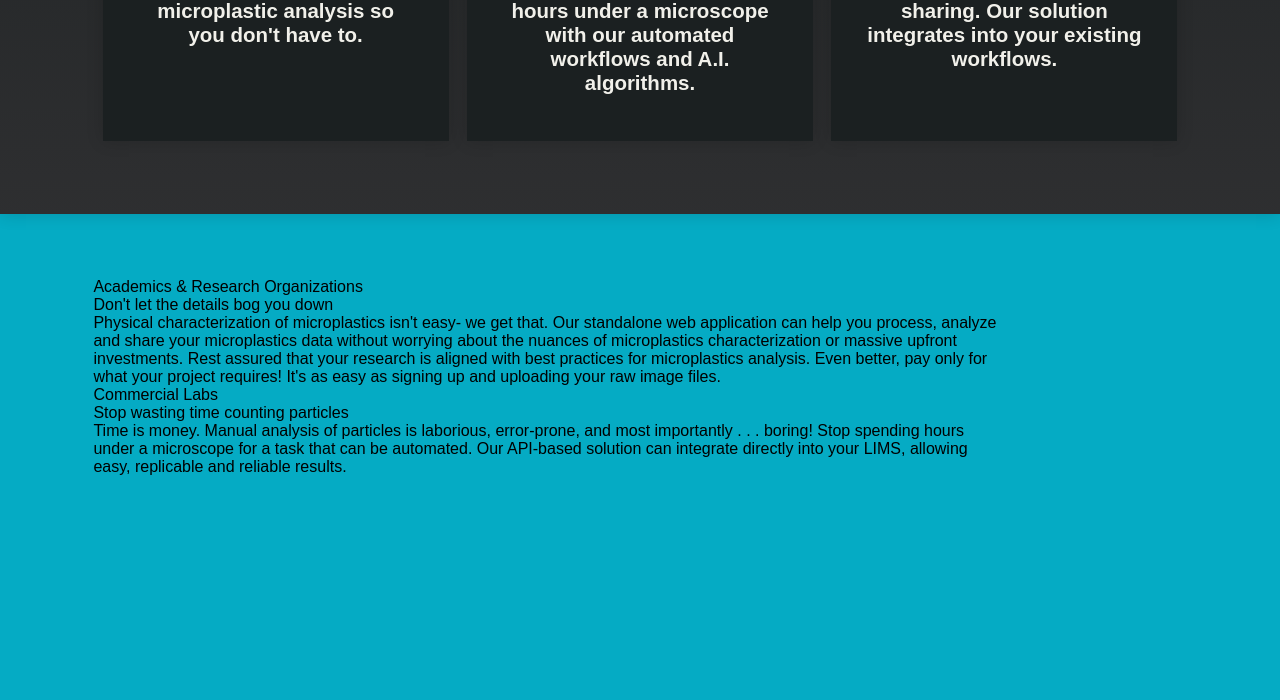
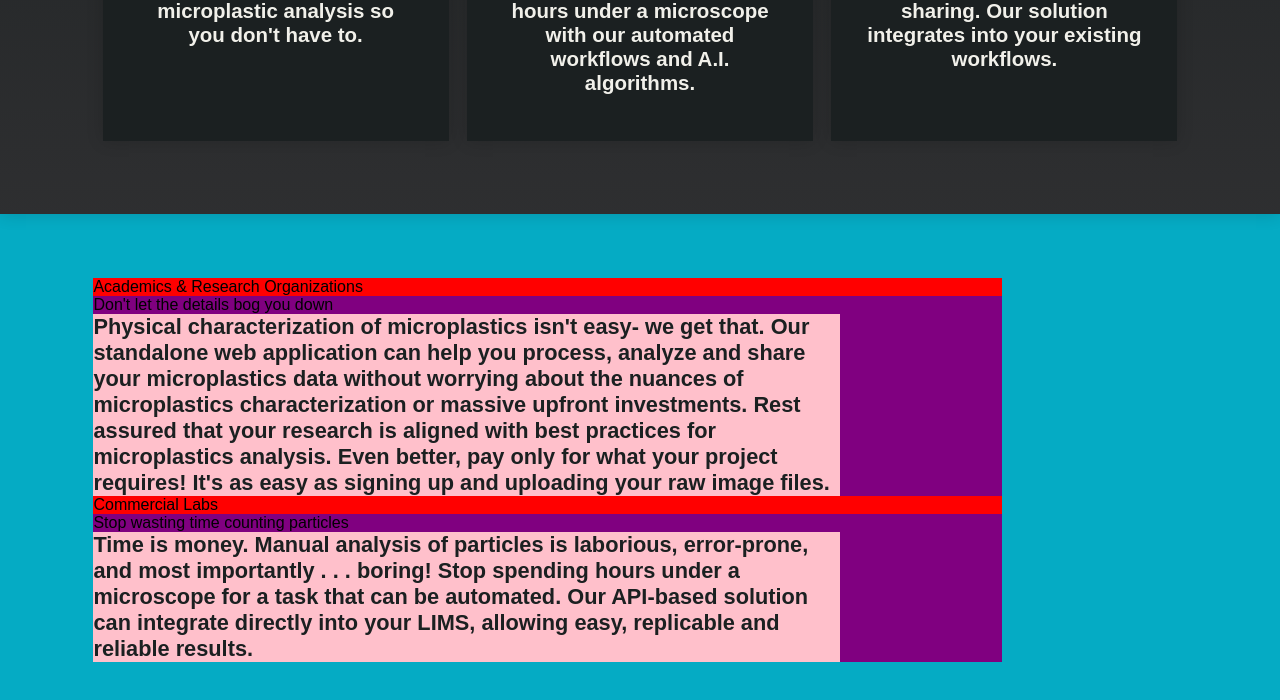
Before and after one commit to AbbaTek-Group/mp-connect, a React (Create React App) app in the folder mp-connect/: page / in a window 1280 px wide. Shown: the part 1487-2187 px from the top of the page. Built offline with nearby package versions, Linux system fonts and the light colour scheme; a web font is replaced by a local one.

Commit message:
EOD 01/31

```diff
--- a/mp-connect/src/components/landing/content/TextCard.tsx
+++ b/mp-connect/src/components/landing/content/TextCard.tsx
@@ -1,25 +1,25 @@
 import { Box } from "@mui/material";
 import { TextCardProps } from "../../../types";
-// import { inline } from "../../../styles";
+import { inline } from "../../../styles";
 
 export const TextCard = ({ id }: TextCardProps) => {
   return (
     <Box sx={{ width: "71vw" }}>
-      <Box>
+      <Box sx={inline.thirdDivSx.textCard.title}>
         {id === "academics"
           ? "Academics & Research Organizations"
           : "Commercial Labs"}
-      </Box>
-      <Box>
+        <Box sx={inline.thirdDivSx.textCard.subTitle}>
           {id === "academics"
             ? "Don't let the details bog you down"
             : "Stop wasting time counting particles"}
-      </Box>
-      <Box>
+          <Box sx={inline.thirdDivSx.textCard.body}>
             {id === "academics"
               ? "Physical characterization of microplastics isn't easy- we get that. Our standalone web application can help you process, analyze and share your microplastics data without worrying about the nuances of microplastics characterization or massive upfront investments. Rest assured that your research is aligned with best practices for microplastics analysis. Even better, pay only for what your project requires! It's as easy as signing up and uploading your raw image files."
               : "Time is money. Manual analysis of particles is laborious, error-prone, and most importantly . . . boring! Stop spending hours under a microscope for a task that can be automated. Our API-based solution can integrate directly into your LIMS, allowing easy, replicable and reliable results."}
           </Box>
         </Box>
+      </Box>
+    </Box>
   );
 };
--- a/mp-connect/src/styles/inline.ts
+++ b/mp-connect/src/styles/inline.ts
@@ -284,6 +284,19 @@ export const thirdDivSx = {
       mt: "5vw",
     },
   },
+  textCard: {
+    title: { backgroundColor: "red", zIndex: "3" },
+    subTitle: { width: "71vw", backgroundColor: "purple", zIndex: "4" },
+    body: {
+      fontFamily: font.fontFamily,
+      fontWeight: font.fontWeight.medium,
+      fontSize: "1.7vw",
+      color: palette.black,
+      width: "58.3vw",
+      backgroundColor: "pink",
+      zIndex: "5",
+    },
+  },
 };
 
 export const bottomDivSx = {
```
Lines whose indentation alone changed are shown as unchanged.
